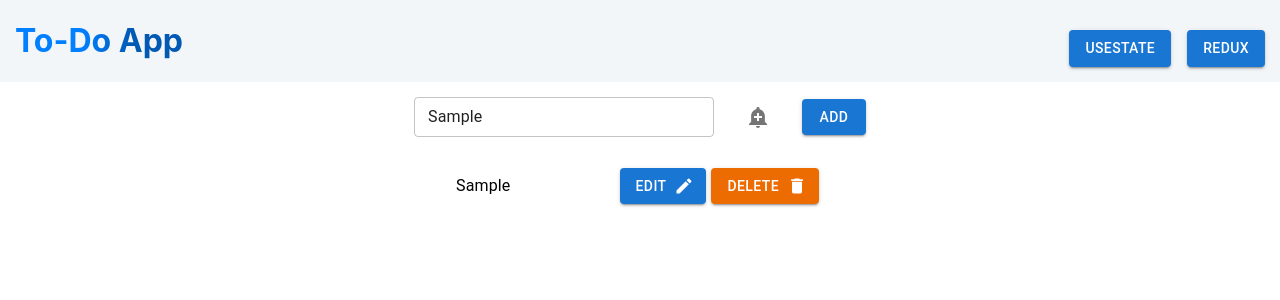
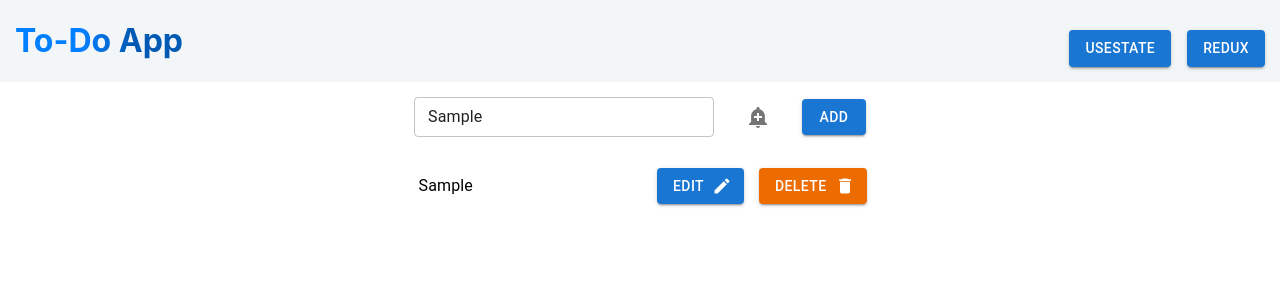
Before and after one commit to sp2728/test-app, a React (Create React App) app: page /redux in a window 1280 px wide. Both pictures are taken after typing "Sample" into the empty fields and a click on the button "ADD". Shown: the top 300 px of the page. Built offline with nearby package versions, Linux system fonts and the light colour scheme.

Commit message:
minor css changes

```diff
--- a/src/Components/DeleteAndEditButton.js
+++ b/src/Components/DeleteAndEditButton.js
@@ -18,7 +18,7 @@ export default function DeleteAndEditButton({
         onClick={() => handleEditItem(index)}
         endIcon={<ModeEditIcon />}
         padding="none"
-        sx={{ marginRight: "5px" }}
+        sx={{ marginRight: "15px" }}
       >
         Edit
       </Button>
@@ -30,7 +30,7 @@ export default function DeleteAndEditButton({
         onClick={() => handleDelete(index)}
         endIcon={<DeleteIcon />}
         padding="none"
-        sx={{ marginRight: "5px" }}
+        sx={{ marginRight: "-5px" }}
       >
         Delete
       </Button>
--- a/src/todoRedux.js
+++ b/src/todoRedux.js
@@ -110,7 +110,7 @@ const TodoRedux = () => {
         <Box
           sx={{
             margin: "0px auto 0px auto",
-            width: "400px",
+            width: "475px",
           }}
         >
           <List
```
